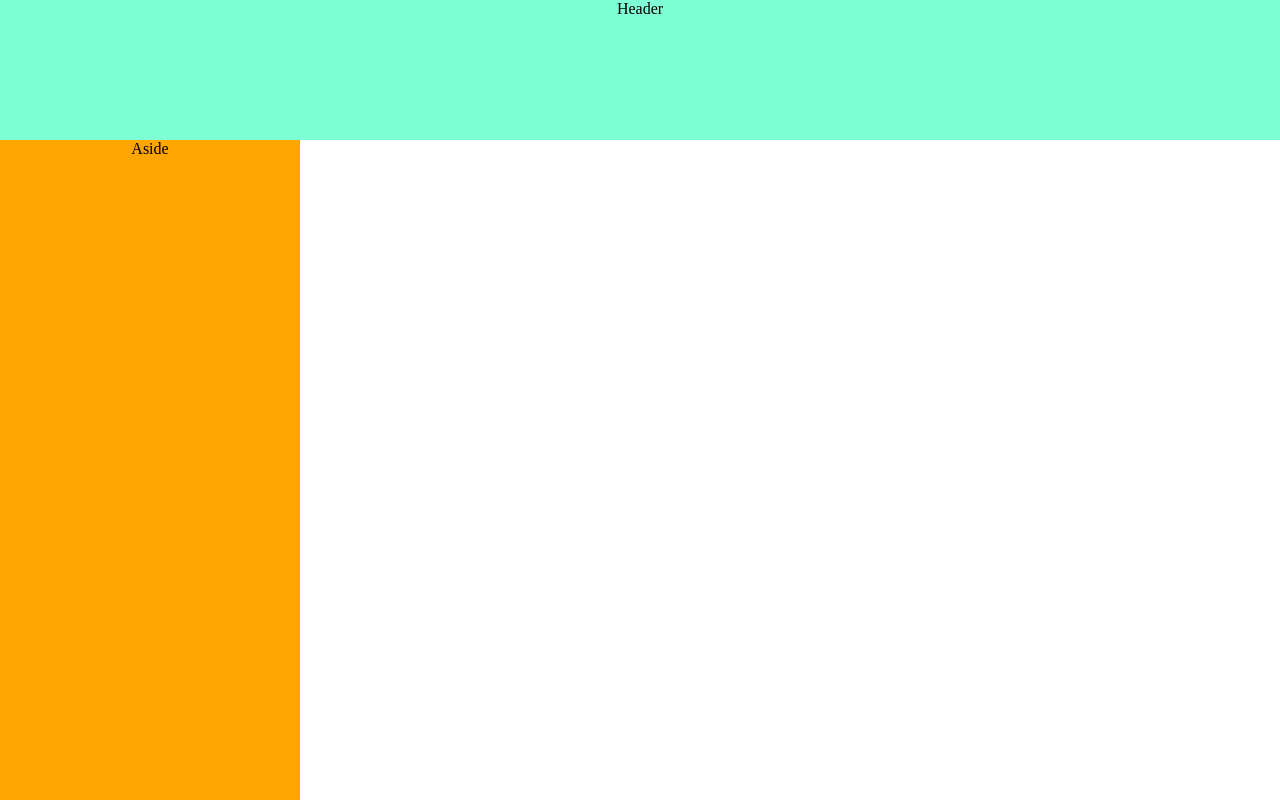
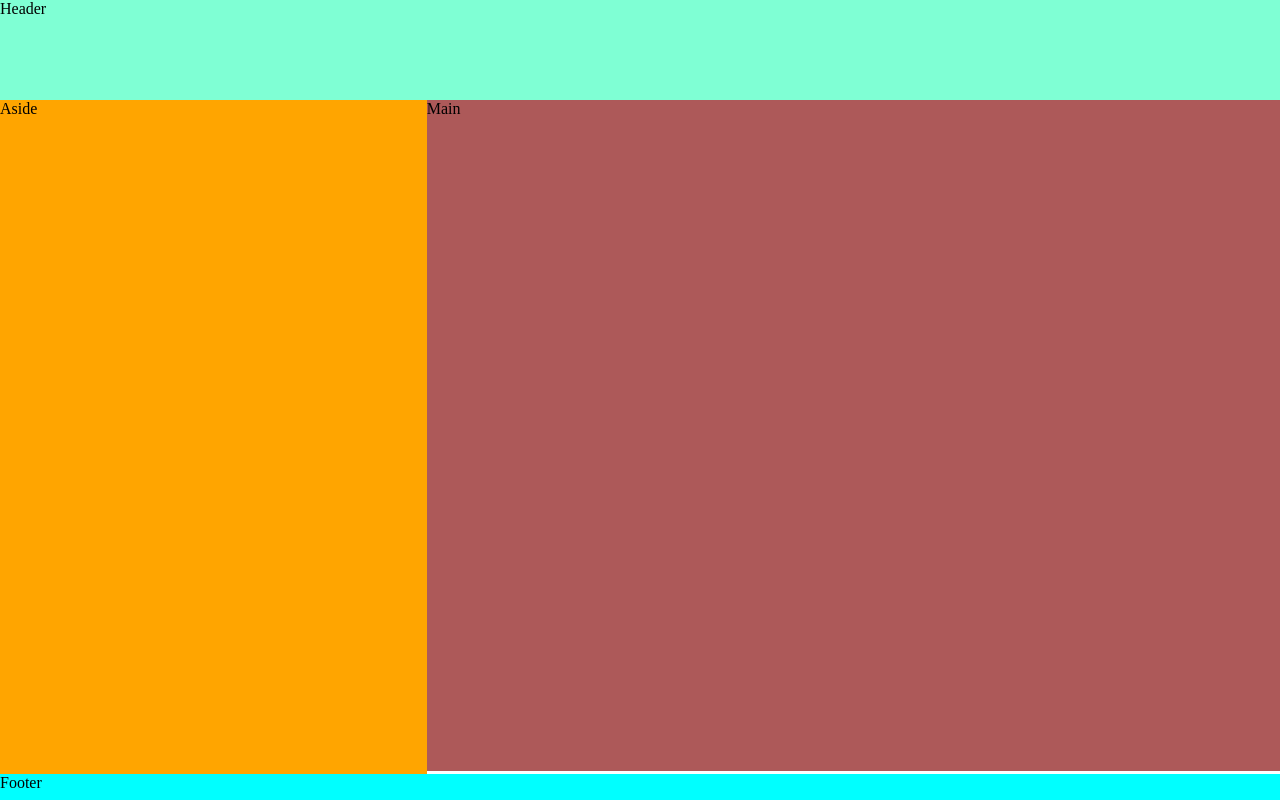
Before and after one commit to DesarrolladorPrimary/Layout, a plain HTML site: page index.html in a window 1280 px wide. Shown: the top 800 px of the page. Drawn offline with Linux system fonts and the light colour scheme.

Commit message:
organizacion del layout implementando grid

```diff
--- a/style.css
+++ b/style.css
@@ -11,46 +11,50 @@
     --color-footer: cyan;
     --width-total: 1910px;
     --width-aside: 300px;
-    --height-header: 140px;
-    --height-main: 673px;
+    --height-header: 180px;
+    --height-main: 671px;
     --height-aside: 674px;
-    --height-footer: 140px;
+    --height-footer: 180px;
 }
 
 
 body {
-    display: flex;
-    flex-wrap:wrap ;
-    text-align: center;
+    display: grid;
+    grid-template-columns: 1fr 1fr 1fr;
+    grid-template-rows: 100px auto 100px;
+
+    grid-template-areas:
+        "header header header"
+        "sidebar main main"
+        "footer footer footer";
 }
 
 
 header {
     background-color: var(--color-header);
-    width: var(--width-total);
     height: var(--height-header);
+    grid-area: header;
 }
 
 aside {
     display: block;
     background-color: var(--color-aside);
-    width: var(--width-aside);
     height: var(--height-aside);
+    grid-area: sidebar;
 }
 
 main {
     display: block;
     background-color: var(--color-main);
-    width: calc(var(--width-total) - var(--width-aside));
     height: var(--height-main);
     align-items: center;
+    grid-area: main;
 }
 
 footer {
     background-color: var(--color-footer);
-    width: var(--width-total);
     height: var(--height-footer);
-    justify-self: flex-end;
+    grid-area: footer;
 
 }
 
```
